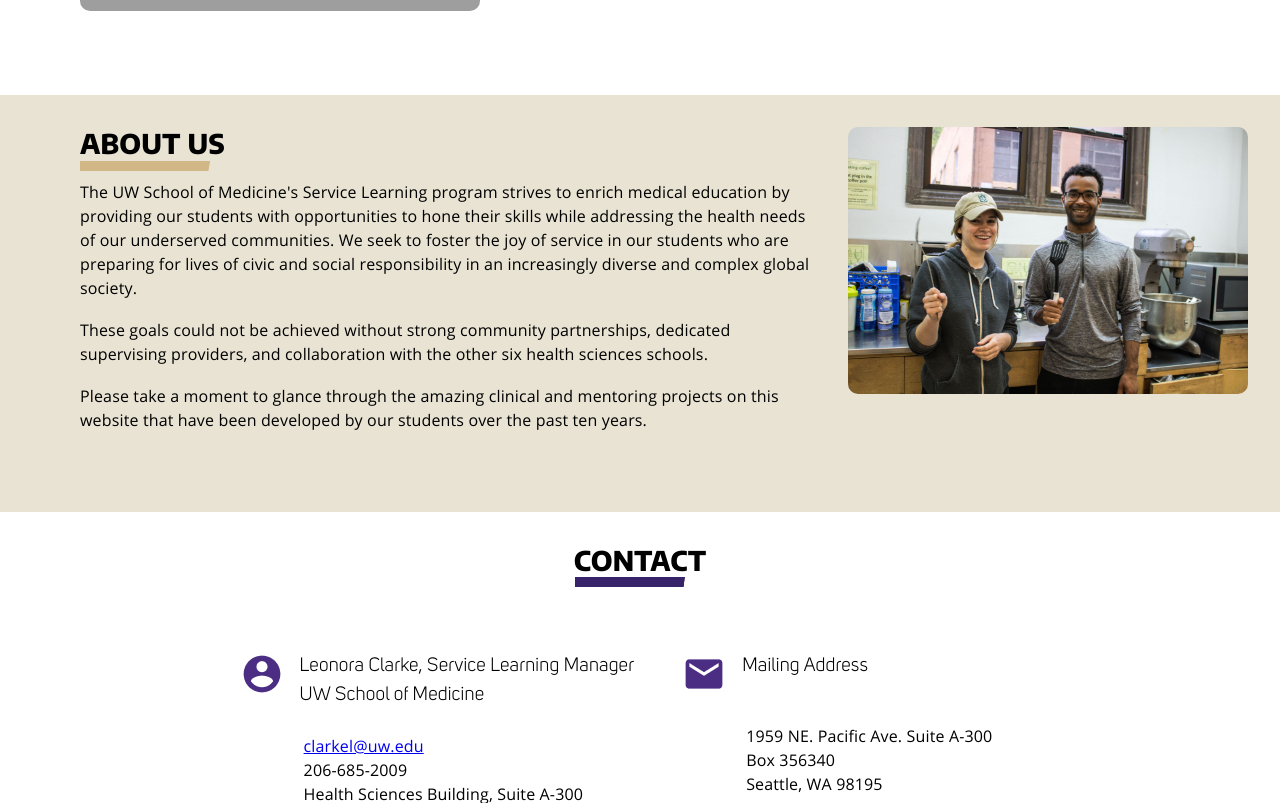
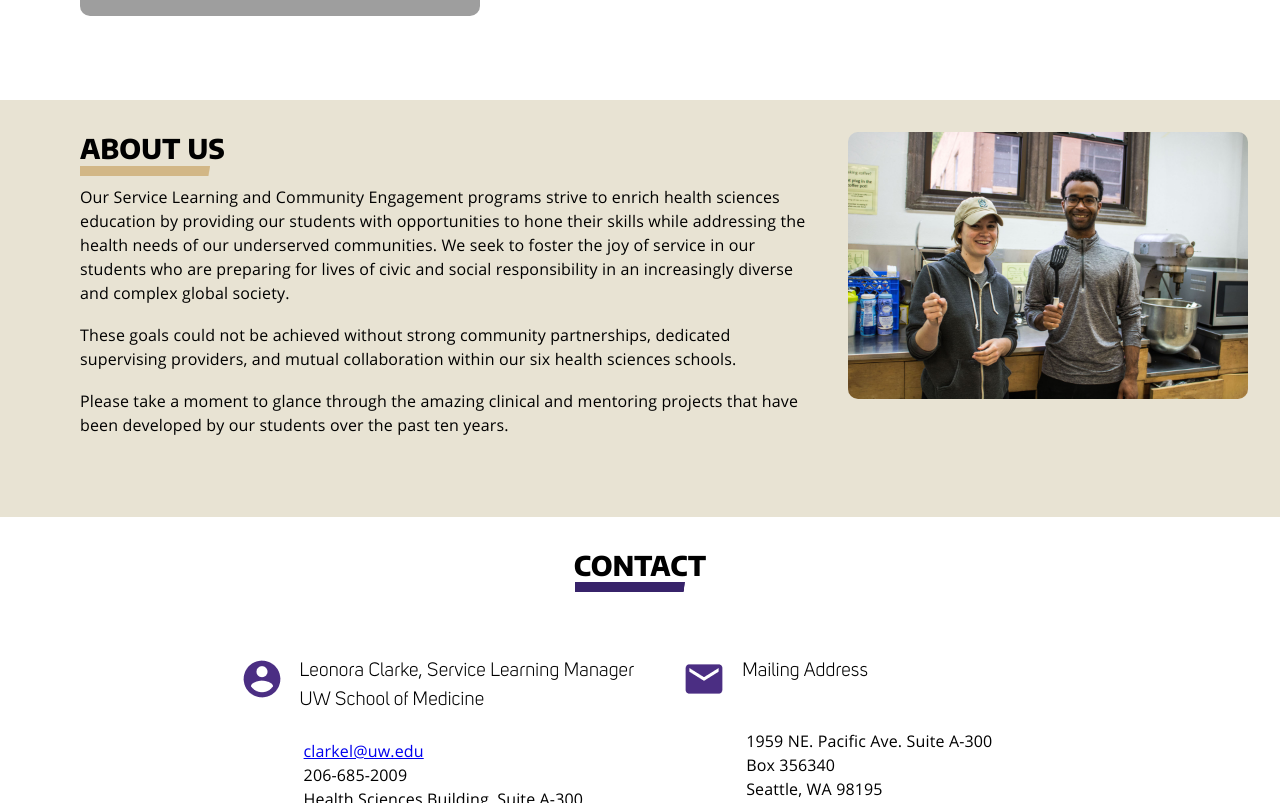
Before and after one commit to slweb-uw/volunteer-site, a Next.js app: page / in a window 1280 px wide. Shown: the part 1997-2800 px from the top of the page. Built offline with nearby package versions, Linux system fonts and the light colour scheme; no server answers; grey boxes are pictures that could not be loaded.

Commit message:
Homepage and opportunities page fixes

```diff
--- a/components/events.tsx
+++ b/components/events.tsx
@@ -192,6 +192,7 @@ const Events: React.FC<EventsProps> = ({
         <Grid container>
           <Grid item xs={12} sm={10}>
             <Grid container>
+              {/*
               <Grid item xs={12}>
                 <Typography
                   gutterBottom
@@ -201,11 +202,12 @@ const Events: React.FC<EventsProps> = ({
                   <b>Filters</b>{" "}
                 </Typography>
               </Grid>
+              */}
               {!isProviderView && <Grid item style={{ marginBottom: "1em" }}>
                 <Typography
                   id="student-type-filter"
                   className={classes.filterField}>
-                  Student Type{" "}
+                  Student Discipline{" "}
                 </Typography>
                 <Select
                   aria-labelledby="student-type-filter"
--- a/components/header.tsx
+++ b/components/header.tsx
@@ -15,7 +15,7 @@ const useStyles = makeStyles((theme) => ({
     width: "100%",
     height: "3.75rem",
     paddingTop: "5px",
-    paddingBottom: "0",
+    paddingBottom: "5px",
     justifyContent: "space-between",
     alignContent: "flex-end",
     alignItems: "flex-start",
--- a/components/locationSelector.tsx
+++ b/components/locationSelector.tsx
@@ -21,7 +21,7 @@ const LocationSelector: React.FC<LocationSelectorProps> = ({
         id="select-location-filter"
         gutterBottom
         display="inline"
-        style={{ marginRight: "1em", fontFamily: "Uni Sans Book", fontSize: "1.5rem"}}
+        style={{ marginRight: "1em", fontFamily: "Uni Sans Book", fontSize: "1rem", textAlign: "center", paddingTop: "7px"}}
       >
         <b>Select a Location</b>{" "}
       </Typography>
--- a/pages/index.tsx
+++ b/pages/index.tsx
@@ -94,7 +94,7 @@ const App: React.FC<{}> = () => {
             flexWrap: "wrap",
             justifyContent: "center",
             columnGap: "5%",
-            textAlign: "center",
+            textAlign: "left",
           }}
         >
           <div
@@ -397,7 +397,7 @@ const App: React.FC<{}> = () => {
               developing their teamwork and clinical skills.
               </Typography>
               <div className={classes.mobileLearnMoreBtn}>
-                <Link href="https://collaborate.uw.edu/student-portal/mobile-health">
+                <Link href="https://collaborate.uw.edu/student-portal/mobile-health-outreach/">
                   <Button
                     color="primary"
                     variant="contained"
@@ -523,25 +523,23 @@ const App: React.FC<{}> = () => {
               </Typography>
               <HeadlineBar color="gold" width={130} height={10}></HeadlineBar>
               <Typography style={{ fontFamily: "Open Sans" }}>
-                The UW School of Medicine's Service Learning program strives to
-                enrich medical education by providing our students with
-                opportunities to hone their skills while addressing the health
-                needs of our underserved communities. We seek to foster the joy
-                of service in our students who are preparing for lives of civic
-                and social responsibility in an increasingly diverse and complex
-                global society.
+              Our Service Learning and Community Engagement programs strive to enrich
+               health sciences education by providing our students with opportunities
+                to hone their skills while addressing the health needs of our underserved
+                communities. We seek to foster the joy of service in our students who are
+                preparing for lives of civic and social responsibility in an increasingly
+                diverse and complex global society.
               </Typography>
               <br></br>
               <Typography style={{ fontFamily: "Open Sans" }}>
-                These goals could not be achieved without strong community
-                partnerships, dedicated supervising providers, and collaboration
-                with the other six health sciences schools.
+              These goals could not be achieved without strong community partnerships,
+               dedicated supervising providers, and mutual collaboration within our six
+                health sciences schools.
               </Typography>
               <br></br>
               <Typography style={{ fontFamily: "Open Sans" }}>
-                Please take a moment to glance through the amazing clinical and
-                mentoring projects on this website that have been developed by
-                our students over the past ten years.
+              Please take a moment to glance through the amazing clinical and mentoring
+               projects that have been developed by our students over the past ten years.
               </Typography>
             </div>
           </Grid>
```
